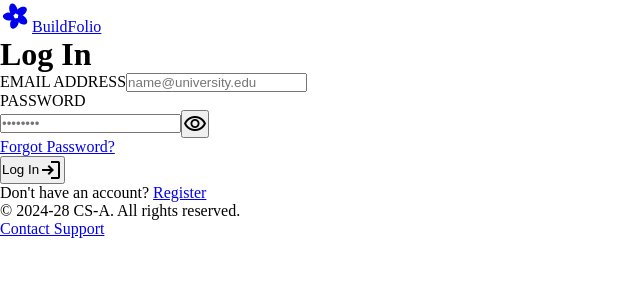
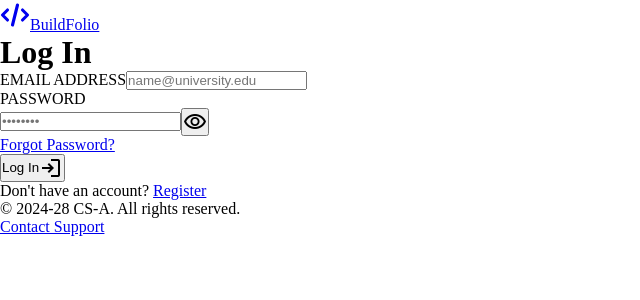
Before and after one commit to Akarsh2006/CSA-Class-Projects, a Next.js app: page /login in a window 1280 px wide. Shown: the top 300 px of the page, without its empty margins (0-640 px from the left). Built offline with nearby package versions, Linux system fonts and the light colour scheme.

Commit message:
style: change logo to minimalistic code tech icon

```diff
--- a/src/components/Logo.jsx
+++ b/src/components/Logo.jsx
@@ -2,19 +2,19 @@ export default function Logo({ className = '' }) {
   return (
     <svg
       className={className}
-      width="32"
-      height="32"
-      viewBox="0 0 100 100"
-      fill="currentColor"
+      width="30"
+      height="30"
+      viewBox="0 0 24 24"
+      fill="none"
+      stroke="currentColor"
+      strokeWidth="2.5"
+      strokeLinecap="round"
+      strokeLinejoin="round"
       xmlns="http://www.w3.org/2000/svg"
     >
-      <g transform="translate(50 50)">
-        <path d="M-5,-10 C 15,-40 45,-30 30,-10 C 20,5 5,-5 -5,-10 Z" />
-        <path d="M-5,-10 C 15,-40 45,-30 30,-10 C 20,5 5,-5 -5,-10 Z" transform="rotate(72)" />
-        <path d="M-5,-10 C 15,-40 45,-30 30,-10 C 20,5 5,-5 -5,-10 Z" transform="rotate(144)" />
-        <path d="M-5,-10 C 15,-40 45,-30 30,-10 C 20,5 5,-5 -5,-10 Z" transform="rotate(216)" />
-        <path d="M-5,-10 C 15,-40 45,-30 30,-10 C 20,5 5,-5 -5,-10 Z" transform="rotate(288)" />
-      </g>
+      <path d="M10 20l4-16" />
+      <path d="M18 16l4-4-4-4" />
+      <path d="M6 8l-4 4 4 4" />
     </svg>
   );
 }
```
Also changed, not shown: 1 other file (tests, documents, lock files or other folders).
